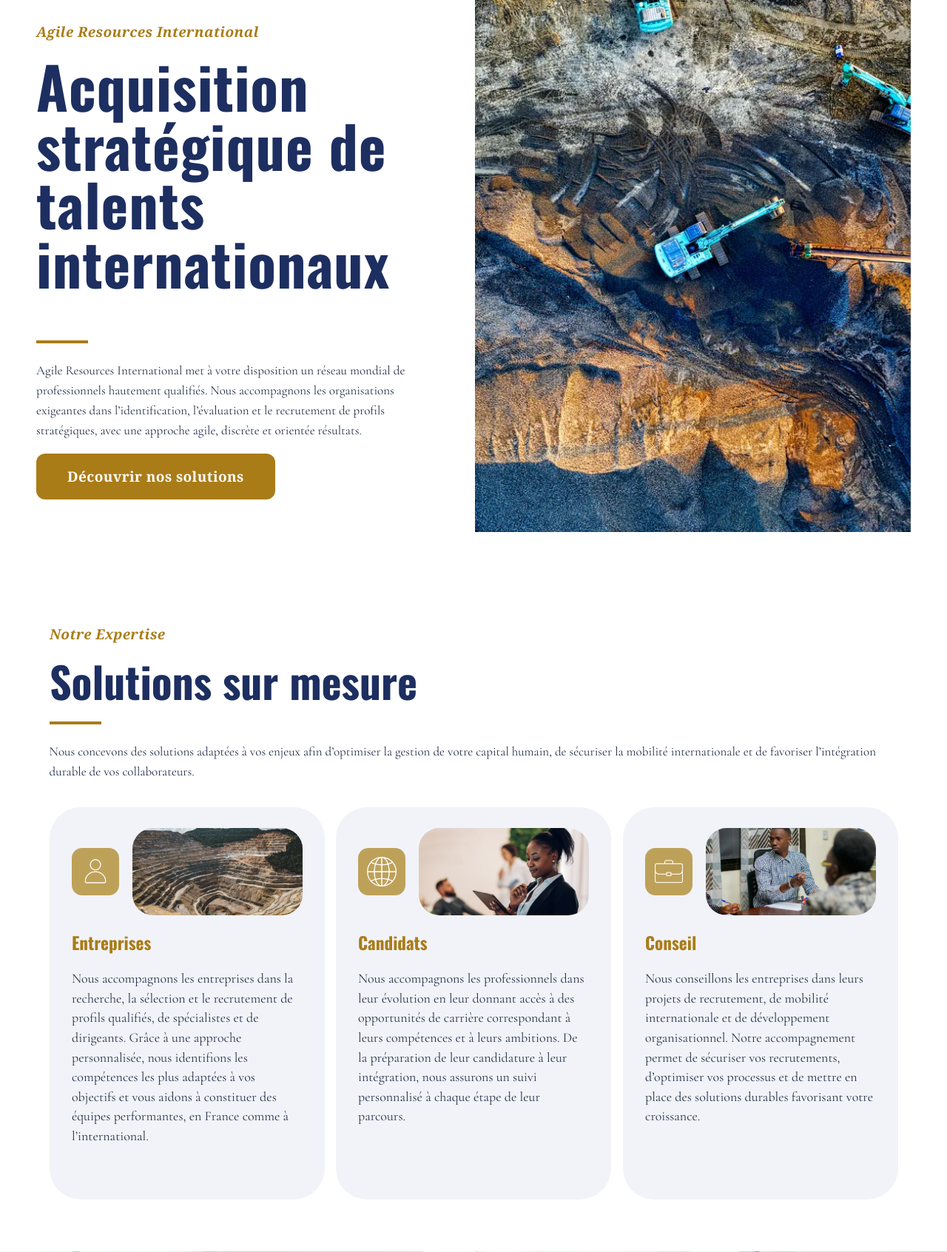
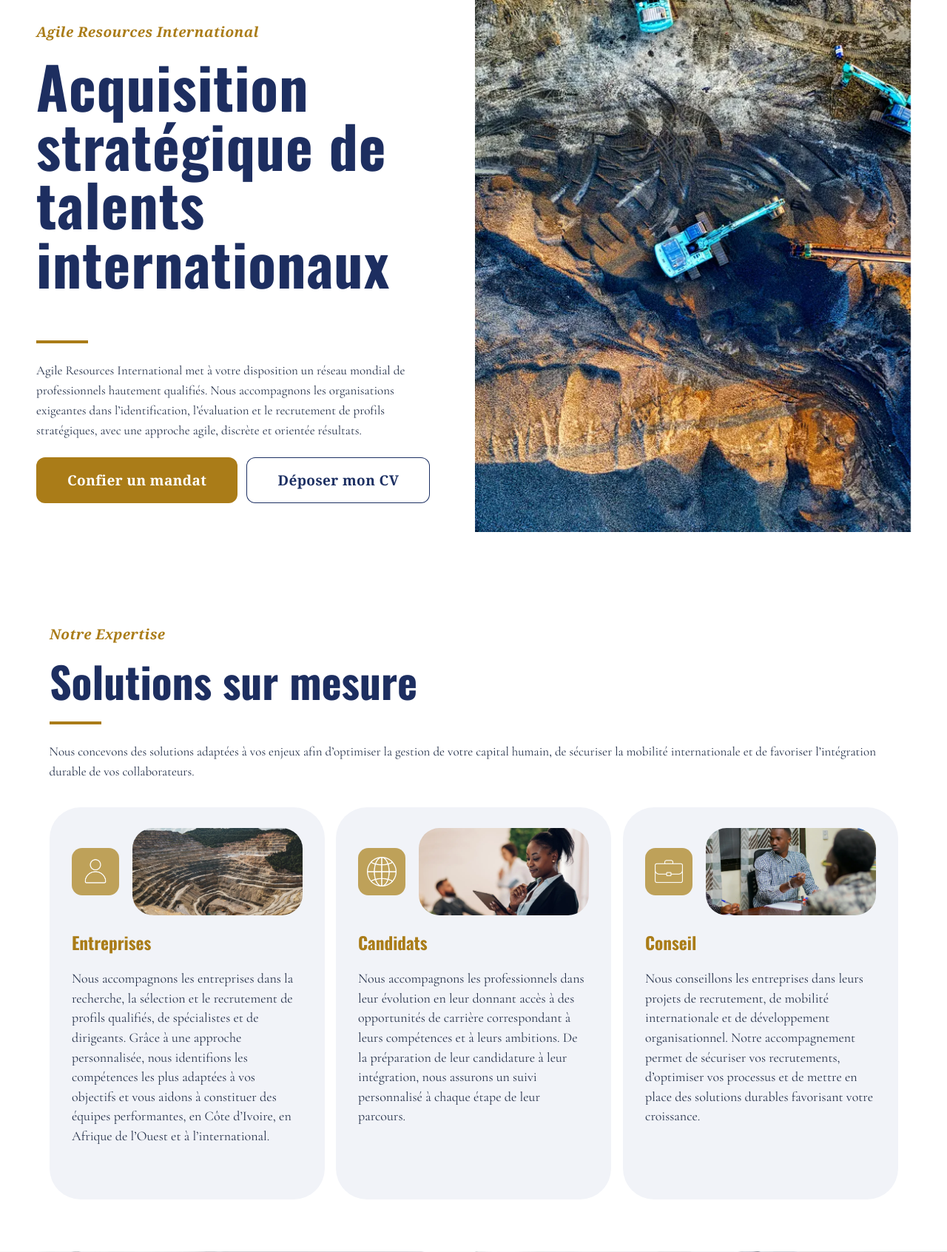
Before and after one commit to Sorel91/agile-resources-international, a PHP site: page / in a window 1280 px wide. Shown: the part 161-1853 px from the top of the page at 74% size. Run offline with PHP 8.4, Linux system fonts and the light colour scheme; some web fonts are replaced.

Commit message:
Prepare ARI for SIREXE: mining sector, local positioning and direct visitor actions

```diff
--- a/assets/site.css
+++ b/assets/site.css
@@ -243,3 +243,14 @@ html,body{max-width:100%;overflow-x:clip}
   .candidate-collage img{width:100%}
   .candidate-network>img{object-position:46% 50%}
 }
+
+/* Accès directs et secteur prioritaire. */
+.home-primary-actions{display:flex;flex-wrap:wrap;gap:12px;margin-top:22px}
+.home-primary-actions .button{margin:0}
+.home-primary-actions .home-cv-link{background:#fff;color:var(--navy);box-shadow:inset 0 0 0 1px var(--navy)}
+.home-primary-actions .home-cv-link:hover,.home-primary-actions .home-cv-link:focus-visible{background:var(--mist);color:var(--navy)}
+.domain-grid .domain-priority{grid-column:1/-1;min-height:0;border:1px solid #c8ae72}
+.domain-priority p{max-width:76ch}
+@media(max-width:480px){.home-primary-actions .button{width:100%;padding-inline:16px}.domain-grid .domain-priority h3{margin:16px 0 12px}}
+
+.contact-launch .contact-direct a{color:inherit;text-underline-offset:3px;overflow-wrap:anywhere}
--- a/assets/site.js
+++ b/assets/site.js
@@ -61,11 +61,11 @@ const footer = () => `
     <div class="footer-intro">
       <span class="footer-rule"></span>
       <a class="footer-brand" href="${localPath("/")}">Agile Resources<br>International (ARI)</a>
-      <p>${isEnglish ? "Your trusted partner for efficient, agile<br>and international talent sourcing." : "Votre partenaire de confiance pour un sourcing<br>efficace, agile et international."}</p>
+      <p>${isEnglish ? "Your trusted partner for efficient, agile <br>and international talent sourcing." : "Votre partenaire de confiance pour un sourcing <br>efficace, agile et international."}</p>
     </div>
     <div>
       <h4>${isEnglish ? "NAVIGATION" : "NAVIGATION"}</h4>
-      ${navItems.slice(0, 6).map(([href, label]) => `<a href="${localPath(href)}">${label.toUpperCase()}</a>`).join("")}
+      ${navItems.slice(0, 6).map(([href, label]) => `<a href="${localPath(href)}">${label.toUpperCase()}</a>`).join("\n")}
       <a href="${localPath('/services')}">${isEnglish ? 'OUR SERVICES' : 'NOS SERVICES'}</a>
       <a href="${localPath('/mot-du-president')}">${isEnglish ? 'A WORD FROM THE PRESIDENT' : 'LE MOT DU PRÉSIDENT'}</a>
       <a href="${localPath('/mot-du-directeur-general')}">${isEnglish ? 'A WORD FROM THE MANAGING DIRECTOR' : 'LE MOT DU DIRECTEUR GÉNÉRAL'}</a>
@@ -73,7 +73,7 @@ const footer = () => `
     <div>
       <h4>${isEnglish ? "CONTACT US" : "NOUS CONTACTER"}</h4>
       <a class="footer-contact-link" href="${localPath("/contact")}">contact@agileresources-intl.com</a>
-      <p>Paris · New York · Abidjan<br>${isEnglish ? "HR support 24/7" : "Accompagnement RH 24/7"}</p>
+      <p>${isEnglish ? "Côte d’Ivoire · West Africa · International" : "Côte d’Ivoire · Afrique de l’Ouest · International"}</p>
     </div>
     <div class="footer-bottom">
       <small>© 2026 Agile Resources International (ARI)</small>
@@ -98,7 +98,7 @@ const home = () => `
         <h1>Acquisition <br>stratégique de <br>talents <br>internationaux</h1>
         <span class="title-rule"></span>
         <p>Agile Resources International met à votre disposition un réseau mondial de professionnels hautement qualifiés. Nous accompagnons les organisations exigeantes dans l’identification, l’évaluation et le recrutement de profils stratégiques, avec une approche agile, discrète et orientée résultats.</p>
-        <a class="button" href="#solutions">Découvrir nos solutions</a>
+        <div class="home-primary-actions"><a class="button" href="${localPath('/contact')}?type=entreprise#contact-form">${isEnglish ? 'Discuss a search mandate' : 'Confier un mandat'}</a> <a class="button home-cv-link" href="${localPath('/candidats')}#candidature">${isEnglish ? 'Submit my CV' : 'Déposer mon CV'}</a></div>
       </div>
       <img src="${A}mine.webp" alt="Site minier vu du ciel" fetchpriority="high" decoding="async">
     </section>
@@ -112,7 +112,7 @@ const home = () => `
         <article>
           <div class="card-media"><span><img src="${A}icon-enterprises.png" alt="" loading="lazy"></span><img src="${A}solution-enterprises.webp" alt="Mine et industrie" loading="lazy" decoding="async"></div>
           <h3>Entreprises</h3>
-          <p>Nous accompagnons les entreprises dans la recherche, la sélection et le recrutement de profils qualifiés, de spécialistes et de dirigeants. Grâce à une approche personnalisée, nous identifions les compétences les plus adaptées à vos objectifs et vous aidons à constituer des équipes performantes, en France comme à l’international.</p>
+          <p>Nous accompagnons les entreprises dans la recherche, la sélection et le recrutement de profils qualifiés, de spécialistes et de dirigeants. Grâce à une approche personnalisée, nous identifions les compétences les plus adaptées à vos objectifs et vous aidons à constituer des équipes performantes, en Côte d’Ivoire, en Afrique de l’Ouest et à l’international.</p>
         </article>
         <article>
           <div class="card-media"><span><img src="${A}icon-candidates.png" alt="" loading="lazy"></span><img src="${A}solution-candidates.webp" alt="Professionnelle préparant sa carrière" loading="lazy" decoding="async"></div>
@@ -139,10 +139,6 @@ const industries = () => `
         <span class="title-rule"></span>
         <p>Pour répondre aux exigences des industries de pointe, nous mobilisons des consultants experts, capables d’identifier les compétences techniques les plus rares et de sécuriser vos recrutements stratégiques à l’échelle internationale.</p>
         <a class="button" href="#domains">Consulter nos secteurs</a>
-        <div class="stats">
-          <div><strong>15</strong><span>Secteurs d’excellence</span></div>
-          <div><strong>100%</strong><span>Talents qualifiés</span></div>
-        </div>
         <img class="africa-map" src="${A}africa-map.png" alt="Carte de l’Afrique" loading="lazy" decoding="async">
       </div>
     </section>
@@ -150,6 +146,7 @@ const industries = () => `
       <p class="eyebrow">Nos Domaines</p>
       <span class="small-rule"></span>
       <div class="domain-grid">
+        <article class="domain-priority"><span class="domain-icon"><img src="${A}icon-industry.png" alt=""></span><h3>${isEnglish ? 'Mining, Oil &amp; Energy' : 'Mines, Pétrole &amp; Énergie'}</h3><p>${isEnglish ? 'Geologists, mining engineers, HSE and maintenance specialists, and site finance and HR professionals.' : 'Géologues, ingénieurs mines, spécialistes HSE et maintenance, profils finance et RH de site.'}</p><p>${isEnglish ? 'We take local content objectives into account by identifying skills available locally and mobilising international expertise when needed.' : 'Nous tenons compte des objectifs de contenu local en identifiant les compétences disponibles sur place et en mobilisant une expertise internationale selon les besoins.'}</p></article>
         <article><span class="domain-icon"><img src="${A}icon-technology.png" alt=""></span><h3>Technologie &amp; Digital</h3><p>Identification d’ingénieurs cloud, d’architectes de données et d’experts en cybersécurité pour renforcer vos infrastructures critiques.</p></article>
         <article><span class="domain-icon"><img src="${A}icon-industry.png" alt=""></span><h3>Ingénierie &amp; Industrie</h3><p>Recrutement de profils spécialisés en automatisation, robotique et gestion de projets industriels à l’échelle internationale.</p></article>
         <article><span class="domain-icon"><img src="${A}icon-finance.png" alt=""></span><h3>Finance &amp; Conseil</h3><p>Identification de cadres dirigeants et de spécialistes en gestion des risques pour sécuriser vos opérations financières à l’échelle mondiale.</p></article>
@@ -158,7 +155,7 @@ const industries = () => `
     </section>
     <img class="full-photo" src="${A}quarry.webp" alt="Carrière minière" loading="lazy" decoding="async">
   </main>
-  ${cta({text:"Prenez contact avec nos bureaux de Paris ou de Genève pour analyser vos enjeux de recrutement et concevoir une stratégie de sourcing sur mesure adaptée à votre industrie."})}`;
+  ${cta({text:"Échangez avec notre équipe pour définir vos besoins de recrutement et trouver les profils adaptés à votre secteur."})}`;
 
 const about = () => `
   <main>
@@ -191,7 +188,7 @@ const about = () => `
       <p class="vision-text">Des solutions stratégiques en ressources humaines, en formation et en opérations pour soutenir une croissance durable dans les secteurs minier, technologique et des services en Afrique.</p>
     </section>
   </main>
-  ${cta({text:"Prenez contact avec nos bureaux de Paris ou de Genève pour analyser vos enjeux de recrutement et concevoir une stratégie de sourcing sur mesure adaptée à votre industrie."})}`;
+  ${cta({text:"Échangez avec notre équipe pour définir vos besoins de recrutement et trouver les profils adaptés à votre secteur."})}`;
 
 const president = () => {
   const paragraphs = isEnglish ? [
@@ -359,6 +356,7 @@ const services = () => {
     ["04","Conseil RH","Optimisation des processus de recrutement et accompagnement organisationnel."],
     ["05","Formation","Programmes ciblés pour développer durablement les compétences opérationnelles."],
     ["06","Solutions opérationnelles","Renforts et dispositifs sur mesure pour soutenir les projets de croissance."],
+    ["07",isEnglish ? "HR Outsourcing" : "Externalisation RH",isEnglish ? "Support with personnel administration, tailored to your organisation and the scope agreed with ARI." : "Appui à la gestion administrative du personnel, adapté à votre organisation et au périmètre défini avec ARI."],
   ];
   return `<main>${detailHero(isEnglish ? "Our Services" : "Nos services", "Des expertises adaptées à chaque secteur", "Découvrez nos solutions de recrutement, de mobilité internationale, de conseil RH et d’accompagnement opérationnel.", "catalogue-hero")}<section class="section rich-page"><p class="eyebrow">Nos services</p><h2>Une réponse adaptée à chaque ambition</h2><span class="title-rule"></span><div class="catalogue-grid">${services.map(([n,t,d])=>`<article><b>${n}</b><h3>${t}</h3><p>${d}</p></article>`).join("")}</div></section></main>${cta({title:"Construisons votre solution", text:"Sélectionnez les expertises qui répondent à vos enjeux et échangez avec un consultant ARI.", button:"Demander une proposition"})}`;
 };
@@ -391,6 +389,7 @@ const contact = () => {
 
     <section class="contact-launch">
       <div class="contact-launch-copy">
+        <p class="contact-direct"><a href="mailto:contact@agileresources-intl.com">contact@agileresources-intl.com</a></p>
         <h2>Lancer Vos<br>Recherches</h2>
         <p>Notre équipe s’engage à analyser votre besoin de recrutement ou votre profil sous 24 heures ouvrées. Remplissez ce formulaire pour être mis en relation directe avec un consultant expert de votre secteur d’activité.</p>
       </div>
--- a/assets/translations.en.js
+++ b/assets/translations.en.js
@@ -9,7 +9,7 @@ window.ARI_TRANSLATIONS_EN = {
   "Solutions sur mesure": "Tailored solutions",
   "Nous concevons des solutions adaptées à vos enjeux afin d’optimiser la gestion de votre capital humain, de sécuriser la mobilité internationale et de favoriser l’intégration durable de vos collaborateurs.": "We design solutions tailored to your priorities to optimise human capital management, secure international mobility and foster the long-term integration of your people.",
   "Entreprises": "Companies",
-  "Nous accompagnons les entreprises dans la recherche, la sélection et le recrutement de profils qualifiés, de spécialistes et de dirigeants. Grâce à une approche personnalisée, nous identifions les compétences les plus adaptées à vos objectifs et vous aidons à constituer des équipes performantes, en France comme à l’international.": "We support companies in sourcing, selecting and recruiting qualified professionals, specialists and executives. Through a personalised approach, we identify the expertise best suited to your objectives and help you build high-performing teams in France and internationally.",
+  "Nous accompagnons les entreprises dans la recherche, la sélection et le recrutement de profils qualifiés, de spécialistes et de dirigeants. Grâce à une approche personnalisée, nous identifions les compétences les plus adaptées à vos objectifs et vous aidons à constituer des équipes performantes, en Côte d’Ivoire, en Afrique de l’Ouest et à l’international.": "We support companies in sourcing, selecting and recruiting qualified professionals, specialists and executives. We identify the expertise best suited to your objectives and help you build high-performing teams in Côte d’Ivoire, across West Africa and internationally.",
   "Candidats": "Candidates",
   "Nous accompagnons les professionnels dans leur évolution en leur donnant accès à des opportunités de carrière correspondant à leurs compétences et à leurs ambitions. De la préparation de leur candidature à leur intégration, nous assurons un suivi personnalisé à chaque étape de leur parcours.": "We help professionals advance their careers by connecting them with opportunities aligned with their skills and ambitions. From application preparation through onboarding, we provide personalised support at every stage.",
   "Conseil": "Advisory",
@@ -31,7 +31,7 @@ window.ARI_TRANSLATIONS_EN = {
   "Finance & Conseil": "Finance & Consulting",
   "Identification de cadres dirigeants et de spécialistes en gestion des risques pour sécuriser vos opérations financières à l’échelle mondiale.": "Identifying senior executives and risk management specialists to secure your financial operations worldwide.",
   "Parmi de nombreux autres services": "Explore our other services",
-  "Prenez contact avec nos bureaux de Paris ou de Genève pour analyser vos enjeux de recrutement et concevoir une stratégie de sourcing sur mesure adaptée à votre industrie.": "Contact our Paris or Geneva offices to assess your recruitment challenges and design a sourcing strategy tailored to your industry.",
+  "Échangez avec notre équipe pour définir vos besoins de recrutement et trouver les profils adaptés à votre secteur.": "Speak with our team to define your recruitment needs and find the right people for your sector.",
 
   "Une nouvelle vision du capital humain": "A new vision of human capital",
   "Née de la volonté d’offrir une véritable alternative aux cabinets de recrutement traditionnels, ARI accompagne les organisations d’envergure dans la gestion de leur capital humain avec agilité et réactivité.": "Created to offer a genuine alternative to traditional recruitment firms, ARI supports leading organisations in managing their human capital with agility and responsiveness.",
--- a/index.html
+++ b/index.html
@@ -4,18 +4,24 @@
     <meta charset="UTF-8">
     <meta name="viewport" content="width=device-width, initial-scale=1">
     <meta name="description" content="Agile Resources International — acquisition stratégique de talents internationaux.">
+    <meta property="og:type" content="website">
+    <meta property="og:site_name" content="Agile Resources International">
+    <meta property="og:title" content="Agile Resources International | Recrutement et conseil RH">
+    <meta property="og:description" content="Recrutement, conseil RH et formation en Côte d’Ivoire, en Afrique de l’Ouest et à l’international.">
+    <meta property="og:image" content="https://agileresources-intl.com/assets/mine.webp">
+    <meta property="og:image:alt" content="Vue aérienne d’un site minier">
     <meta name="theme-color" content="#1d3063">
     <link rel="icon" href="/assets/favicon-ari.png" type="image/png">
-    <link rel="stylesheet" href="/assets/site.css?v=20261025-32">
+    <link rel="stylesheet" href="/assets/site.css?v=20261117-33">
     <link rel="stylesheet" href="/assets/formations.css?v=20261025-32">
     <link rel="stylesheet" href="/assets/fonts.css?v=20260827-29">
     <link rel="stylesheet" href="/assets/candidate.css?v=20260827-29">
     <link rel="stylesheet" href="/admin/styles.php">
     <script src="/admin/settings.php"></script>
-    <script defer src="/assets/translations.en.js?v=20260827-29"></script>
+    <script defer src="/assets/translations.en.js?v=20261117-33"></script>
     <script defer src="/assets/formations-data.js?v=20261025-32"></script>
     <script defer src="/assets/formations.js?v=20261025-32"></script>
-    <script defer src="/assets/site.js?v=20261025-32"></script>
+    <script defer src="/assets/site.js?v=20261117-33"></script>
     <title>Agile Resources International</title>
   </head>
   <body>
```
